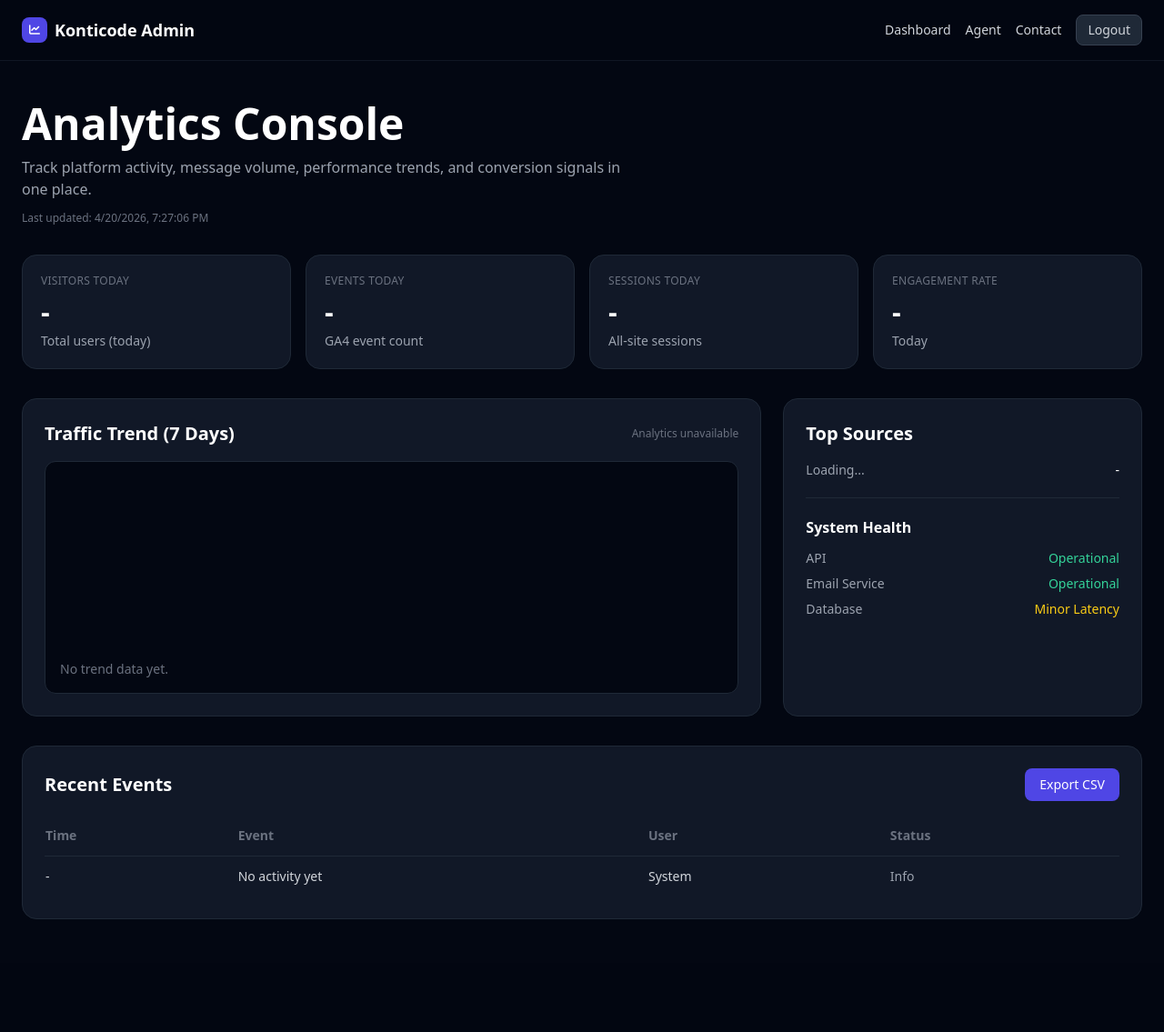
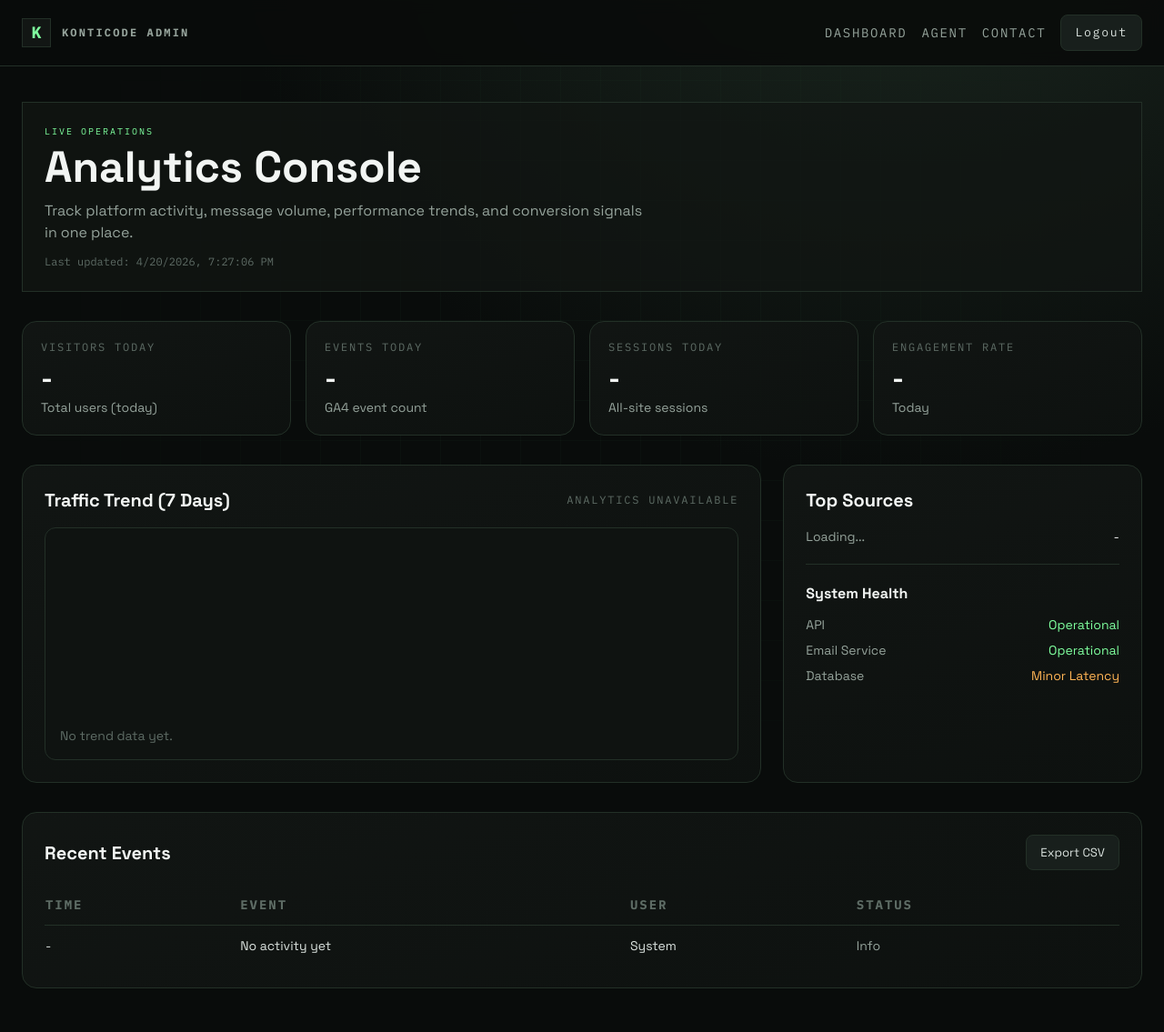
Before and after one commit to jfontiveros7/KonticodeLabs, a Flask app: template templates/admin.html in a window 1280 px wide. Shown: the whole page at 91% size. Before the commit the page ends 1011 px from the top, so only its background shows below. Run offline with Flask 3, Linux system fonts and the light colour scheme; the template is opened without the code that fills it, so the values that code supplies are empty; some libraries are stand-ins or nearby versions.

Commit message:
style: align admin analytics page with current Konticode UI

```diff
--- a/templates/admin.html
+++ b/templates/admin.html
@@ -1,31 +1,98 @@
 <!DOCTYPE html>
-<html lang="en" class="dark">
+<html lang="en">
 <head>
     <meta charset="UTF-8" />
     <meta name="viewport" content="width=device-width, initial-scale=1.0" />
-    <title>Admin Analytics - Konticode Labs</title>
+    <title>Admin Analytics | Konticode Labs</title>
     <script src="https://cdn.tailwindcss.com"></script>
-    <script>
-        tailwind.config = {
-            darkMode: 'class',
-            theme: {
-                extend: {
-                    animation: {
-                        'fade-up': 'fadeUp 0.6s ease-out forwards'
-                    },
-                    keyframes: {
-                        fadeUp: {
-                            '0%': { opacity: '0', transform: 'translateY(18px)' },
-                            '100%': { opacity: '1', transform: 'translateY(0)' }
-                        }
-                    }
-                }
-            }
-        };
-    </script>
+    <link rel="preconnect" href="https://fonts.googleapis.com" />
+    <link rel="preconnect" href="https://fonts.gstatic.com" crossorigin />
+    <link href="https://fonts.googleapis.com/css2?family=Space+Grotesk:wght@400;500;700&family=IBM+Plex+Mono:wght@400;500;600;700&display=swap" rel="stylesheet" />
     <link href="https://cdnjs.cloudflare.com/ajax/libs/font-awesome/6.4.0/css/all.min.css" rel="stylesheet" />
     <style>
-        .card-glow:hover { box-shadow: 0 0 28px rgba(99, 102, 241, 0.22); }
+        :root {
+            --kc-bg: #090c0b;
+            --kc-panel: #121614;
+            --kc-panel-soft: #171c19;
+            --kc-border: #233027;
+            --kc-text: #f2f5f3;
+            --kc-muted: #95a39b;
+            --kc-accent: #7fff9e;
+            --kc-warning: #ffb454;
+            --kc-danger: #ff8e86;
+        }
+
+        body {
+            font-family: "Space Grotesk", sans-serif;
+            background: radial-gradient(circle at 78% -24%, #1f2d24 0%, #090c0b 46%), var(--kc-bg);
+            color: var(--kc-text);
+        }
+
+        .kc-mono {
+            font-family: "IBM Plex Mono", monospace;
+        }
+
+        .kc-grid-bg {
+            background-image:
+                linear-gradient(rgba(127, 255, 158, 0.06) 1px, transparent 1px),
+                linear-gradient(90deg, rgba(127, 255, 158, 0.06) 1px, transparent 1px);
+            background-size: 44px 44px;
+            mask-image: radial-gradient(circle at center, black 32%, transparent 88%);
+        }
+
+        .kc-fade-up {
+            animation: fadeUp 0.55s ease-out forwards;
+        }
+
+        .kc-panel-main {
+            border: 1px solid var(--kc-border);
+            background: rgba(18, 22, 20, 0.74);
+            padding: 1.5rem;
+        }
+
+        .kc-card {
+            background: linear-gradient(160deg, rgba(18, 22, 20, 0.96), rgba(14, 18, 16, 0.95));
+            border: 1px solid var(--kc-border);
+            transition: transform 0.25s ease, border-color 0.25s ease, box-shadow 0.25s ease;
+        }
+
+        .kc-card:hover {
+            transform: translateY(-4px);
+            border-color: rgba(127, 255, 158, 0.45);
+            box-shadow: 0 18px 38px rgba(0, 0, 0, 0.42);
+        }
+
+        .kc-btn-secondary {
+            display: inline-flex;
+            align-items: center;
+            justify-content: center;
+            gap: 0.35rem;
+            border-radius: 0.5rem;
+            background: #181f1c;
+            color: #dbe3df;
+            border: 1px solid var(--kc-border);
+            padding: 0.55rem 0.95rem;
+            font-size: 0.82rem;
+            transition: background-color 0.2s ease, border-color 0.2s ease;
+        }
+
+        .kc-btn-secondary:hover {
+            background: #1e2723;
+            border-color: #2d4735;
+        }
+
+        .kc-status-ok {
+            color: #7fff9e;
+        }
+
+        .kc-status-warn {
+            color: var(--kc-warning);
+        }
+
+        @keyframes fadeUp {
+            from { opacity: 0; transform: translateY(18px); }
+            to { opacity: 1; transform: translateY(0); }
+        }
     </style>
     <!-- Google tag (gtag.js) -->
     <script async src="https://www.googletagmanager.com/gtag/js?id=G-HXPJGHXTBV"></script>
@@ -37,21 +104,21 @@
         gtag('config', 'G-HXPJGHXTBV');
     </script>
 </head>
-<body class="bg-gray-950 text-white min-h-screen">
-    <nav class="fixed top-0 w-full z-50 bg-gray-950/80 backdrop-blur border-b border-gray-800/50 px-6 py-4">
+<body class="min-h-screen overflow-x-hidden">
+    <div class="fixed inset-0 -z-10 pointer-events-none"><div class="absolute inset-0 kc-grid-bg opacity-45"></div></div>
+
+    <nav class="fixed top-0 w-full z-50 bg-[#090c0b]/90 backdrop-blur border-b border-[#233027] px-6 py-4">
         <div class="max-w-7xl mx-auto flex items-center justify-between">
-            <a href="/" class="flex items-center gap-2 font-bold text-lg">
-                <div class="w-7 h-7 rounded-lg bg-indigo-600 flex items-center justify-center">
-                    <i class="fas fa-chart-line text-xs"></i>
-                </div>
-                Konticode Admin
+            <a href="/" class="flex items-center gap-3 font-bold text-lg">
+                <span class="w-8 h-8 border border-[#233027] bg-[#121614] flex items-center justify-center kc-mono text-[#7fff9e]">K</span>
+                <span class="kc-mono text-xs uppercase tracking-[0.18em] text-[#95a39b]">Konticode Admin</span>
             </a>
-            <div class="flex items-center gap-4 text-sm text-gray-300">
-                <a href="/dashboard" class="hover:text-white transition-colors">Dashboard</a>
-                <a href="/agent" class="hover:text-white transition-colors">Agent</a>
-                <a href="/contact" class="hover:text-white transition-colors">Contact</a>
+            <div class="flex items-center gap-4 text-sm kc-mono uppercase tracking-[0.12em] text-[#95a39b]">
+                <a href="/dashboard" class="hover:text-[#7fff9e] transition-colors">Dashboard</a>
+                <a href="/agent" class="hover:text-[#7fff9e] transition-colors">Agent</a>
+                <a href="/contact" class="hover:text-[#7fff9e] transition-colors">Contact</a>
                 <form method="post" action="/admin/logout">
-                    <button type="submit" class="bg-gray-800 hover:bg-gray-700 border border-gray-700 px-3 py-1.5 rounded-lg transition-colors">
+                    <button type="submit" class="kc-btn-secondary">
                         Logout
                     </button>
                 </form>
@@ -61,83 +128,84 @@
 
     <main class="pt-28 pb-12 px-6" data-testid="admin-main">
         <div class="max-w-7xl mx-auto space-y-8">
-            <section class="animate-fade-up" data-testid="admin-header-section">
+            <section class="kc-panel-main kc-fade-up" data-testid="admin-header-section">
+                <p class="kc-mono text-[10px] uppercase tracking-[0.2em] text-[#7fff9e] mb-2">Live Operations</p>
                 <h1 class="text-4xl md:text-5xl font-black">Analytics Console</h1>
-                <p class="text-gray-400 mt-3 max-w-2xl">
+                <p class="text-[#95a39b] mt-3 max-w-2xl">
                     Track platform activity, message volume, performance trends, and conversion signals in one place.
                 </p>
-                <p id="updatedAt" class="text-xs text-gray-500 mt-3"></p>
+                <p id="updatedAt" class="text-xs kc-mono text-[#5e6c65] mt-3"></p>
             </section>
 
             <section class="grid grid-cols-1 sm:grid-cols-2 lg:grid-cols-4 gap-4" data-testid="admin-kpi-grid">
-                <article class="bg-gray-900 border border-gray-800 rounded-2xl p-5 card-glow" data-testid="admin-kpi-visitors">
-                    <p class="text-xs text-gray-500 uppercase tracking-wide">Visitors Today</p>
+                <article class="kc-card rounded-2xl p-5" data-testid="admin-kpi-visitors">
+                    <p class="text-xs text-[#5e6c65] kc-mono uppercase tracking-[0.15em]">Visitors Today</p>
                     <p id="kpiVisitors" class="text-3xl font-black mt-2">-</p>
-                    <p class="text-gray-400 text-sm mt-1">Total users (today)</p>
+                    <p class="text-[#95a39b] text-sm mt-1">Total users (today)</p>
                 </article>
-                <article class="bg-gray-900 border border-gray-800 rounded-2xl p-5 card-glow" data-testid="admin-kpi-events">
-                    <p class="text-xs text-gray-500 uppercase tracking-wide">Events Today</p>
+                <article class="kc-card rounded-2xl p-5" data-testid="admin-kpi-events">
+                    <p class="text-xs text-[#5e6c65] kc-mono uppercase tracking-[0.15em]">Events Today</p>
                     <p id="kpiLeads" class="text-3xl font-black mt-2">-</p>
-                    <p class="text-gray-400 text-sm mt-1">GA4 event count</p>
+                    <p class="text-[#95a39b] text-sm mt-1">GA4 event count</p>
                 </article>
-                <article class="bg-gray-900 border border-gray-800 rounded-2xl p-5 card-glow" data-testid="admin-kpi-sessions">
-                    <p class="text-xs text-gray-500 uppercase tracking-wide">Sessions Today</p>
+                <article class="kc-card rounded-2xl p-5" data-testid="admin-kpi-sessions">
+                    <p class="text-xs text-[#5e6c65] kc-mono uppercase tracking-[0.15em]">Sessions Today</p>
                     <p id="kpiSessions" class="text-3xl font-black mt-2">-</p>
-                    <p class="text-gray-400 text-sm mt-1">All-site sessions</p>
+                    <p class="text-[#95a39b] text-sm mt-1">All-site sessions</p>
                 </article>
-                <article class="bg-gray-900 border border-gray-800 rounded-2xl p-5 card-glow" data-testid="admin-kpi-engagement">
-                    <p class="text-xs text-gray-500 uppercase tracking-wide">Engagement Rate</p>
+                <article class="kc-card rounded-2xl p-5" data-testid="admin-kpi-engagement">
+                    <p class="text-xs text-[#5e6c65] kc-mono uppercase tracking-[0.15em]">Engagement Rate</p>
                     <p id="kpiEngagement" class="text-3xl font-black mt-2">-</p>
-                    <p class="text-gray-400 text-sm mt-1">Today</p>
+                    <p class="text-[#95a39b] text-sm mt-1">Today</p>
                 </article>
             </section>
 
             <section class="grid grid-cols-1 lg:grid-cols-3 gap-6" data-testid="admin-analytics-section">
-                <div class="lg:col-span-2 bg-gray-900 border border-gray-800 rounded-2xl p-6" data-testid="admin-trend-panel">
+                <div class="lg:col-span-2 kc-card rounded-2xl p-6" data-testid="admin-trend-panel">
                     <div class="flex items-center justify-between mb-4">
                         <h2 class="text-xl font-bold">Traffic Trend (7 Days)</h2>
-                        <span id="trendSource" class="text-xs text-gray-500">Loading...</span>
+                        <span id="trendSource" class="text-xs kc-mono uppercase tracking-[0.15em] text-[#5e6c65]">Loading...</span>
                     </div>
-                    <div id="trendBars" class="h-64 w-full rounded-xl bg-gray-950 border border-gray-800 p-4 flex items-end gap-2">
-                        <p class="text-sm text-gray-500">No trend data yet.</p>
+                    <div id="trendBars" class="h-64 w-full rounded-xl bg-[#0f1311] border border-[#233027] p-4 flex items-end gap-2">
+                        <p class="text-sm text-[#5e6c65]">No trend data yet.</p>
                     </div>
                 </div>
 
-                <div class="bg-gray-900 border border-gray-800 rounded-2xl p-6" data-testid="admin-sources-panel">
+                <div class="kc-card rounded-2xl p-6" data-testid="admin-sources-panel">
                     <h2 class="text-xl font-bold mb-4">Top Sources</h2>
                     <ul id="sourceList" class="space-y-3 text-sm">
-                        <li class="flex justify-between"><span class="text-gray-400">Loading...</span><span>-</span></li>
+                        <li class="flex justify-between"><span class="text-[#95a39b]">Loading...</span><span>-</span></li>
                     </ul>
-                    <hr class="my-5 border-gray-800" />
+                    <hr class="my-5 border-[#233027]" />
                     <h3 class="font-semibold mb-3">System Health</h3>
                     <div class="space-y-2 text-sm">
-                        <p class="flex items-center justify-between"><span class="text-gray-400">API</span><span class="text-emerald-400">Operational</span></p>
-                        <p class="flex items-center justify-between"><span class="text-gray-400">Email Service</span><span class="text-emerald-400">Operational</span></p>
-                        <p class="flex items-center justify-between"><span class="text-gray-400">Database</span><span class="text-yellow-400">Minor Latency</span></p>
+                        <p class="flex items-center justify-between"><span class="text-[#95a39b]">API</span><span class="kc-status-ok">Operational</span></p>
+                        <p class="flex items-center justify-between"><span class="text-[#95a39b]">Email Service</span><span class="kc-status-ok">Operational</span></p>
+                        <p class="flex items-center justify-between"><span class="text-[#95a39b]">Database</span><span class="kc-status-warn">Minor Latency</span></p>
                     </div>
                 </div>
             </section>
 
-            <section class="bg-gray-900 border border-gray-800 rounded-2xl p-6 overflow-x-auto" data-testid="admin-events-section">
+            <section class="kc-card rounded-2xl p-6 overflow-x-auto" data-testid="admin-events-section">
                 <div class="flex items-center justify-between mb-4">
                     <h2 class="text-xl font-bold">Recent Events</h2>
-                    <button class="bg-indigo-600 hover:bg-indigo-500 text-white text-sm px-4 py-2 rounded-lg transition-colors" data-testid="admin-export-csv-btn">Export CSV</button>
+                    <button class="kc-btn-secondary" data-testid="admin-export-csv-btn">Export CSV</button>
                 </div>
                 <table class="min-w-full text-sm">
                     <thead>
-                        <tr class="text-left text-gray-500 border-b border-gray-800">
+                        <tr class="text-left text-[#5e6c65] kc-mono uppercase tracking-[0.14em] border-b border-[#233027]">
                             <th class="py-3 pr-4">Time</th>
                             <th class="py-3 pr-4">Event</th>
                             <th class="py-3 pr-4">User</th>
                             <th class="py-3 pr-4">Status</th>
                         </tr>
                     </thead>
-                    <tbody id="eventsBody" class="text-gray-300">
+                    <tbody id="eventsBody" class="text-[#dbe3df]">
                         <tr>
                             <td class="py-3 pr-4">-</td>
                             <td class="py-3 pr-4">No activity yet</td>
                             <td class="py-3 pr-4">System</td>
-                            <td class="py-3 pr-4 text-gray-400">Info</td>
+                            <td class="py-3 pr-4 text-[#95a39b]">Info</td>
                         </tr>
                     </tbody>
                 </table>
@@ -181,7 +249,7 @@
 
         function renderTrend(trend) {
             if (!Array.isArray(trend) || trend.length === 0) {
-                trendBars.innerHTML = '<p class="text-sm text-gray-500">No trend data yet.</p>';
+                trendBars.innerHTML = '<p class="text-sm text-[#5e6c65]">No trend data yet.</p>';
                 return;
             }
 
@@ -192,8 +260,8 @@
                 const slug = slugifyToken(item.label, index, 'trend');
                 return `
                     <div class="w-full flex flex-col items-center justify-end gap-2" data-testid="trend-bar-${slug}">
-                        <div class="bg-indigo-500/80 w-full rounded-t" style="height:${height}%"></div>
-                        <span class="text-[10px] text-gray-500">${label}</span>
+                        <div class="bg-[#7fff9e]/80 w-full rounded-t" style="height:${height}%"></div>
+                        <span class="text-[10px] text-[#5e6c65] kc-mono uppercase tracking-[0.1em]">${label}</span>
                     </div>
                 `;
             }).join('');
@@ -201,14 +269,14 @@
 
         function renderSources(sources) {
             if (!Array.isArray(sources) || sources.length === 0) {
-                sourceList.innerHTML = '<li class="flex justify-between"><span class="text-gray-400">No source data</span><span>0</span></li>';
+                sourceList.innerHTML = '<li class="flex justify-between"><span class="text-[#95a39b]">No source data</span><span>0</span></li>';
                 return;
             }
             sourceList.innerHTML = sources.map((src, index) => {
                 const sourceName = escapeHtml(src.name || 'Unknown');
                 const slug = slugifyToken(src.name, index, 'source');
                 return `
-                <li class="flex justify-between" data-testid="source-item-${slug}"><span class="text-gray-400">${sourceName}</span><span>${formatNumber(src.value)}</span></li>
+                <li class="flex justify-between" data-testid="source-item-${slug}"><span class="text-[#95a39b]">${sourceName}</span><span>${formatNumber(src.value)}</span></li>
             `;
             }).join('');
         }
@@ -220,7 +288,7 @@
                         <td class="py-3 pr-4">-</td>
                         <td class="py-3 pr-4">No recent events</td>
                         <td class="py-3 pr-4">System</td>
-                        <td class="py-3 pr-4 text-gray-400">Info</td>
+                        <td class="py-3 pr-4 text-[#95a39b]">Info</td>
                     </tr>
                 `;
                 return;
@@ -231,11 +299,11 @@
                 const eventText = escapeHtml(ev.text || 'Event');
                 const slug = slugifyToken(ev.text || ev.time, index, 'event');
                 return `
-                <tr class="border-b border-gray-800/60" data-testid="event-row-${slug}">
+                <tr class="border-b border-[#233027]/60" data-testid="event-row-${slug}">
                     <td class="py-3 pr-4">${eventTime}</td>
                     <td class="py-3 pr-4">${eventText}</td>
                     <td class="py-3 pr-4">System</td>
-                    <td class="py-3 pr-4 text-emerald-400">Success</td>
+                    <td class="py-3 pr-4 text-[#7fff9e]">Success</td>
                 </tr>
             `;
             }).join('');
```
